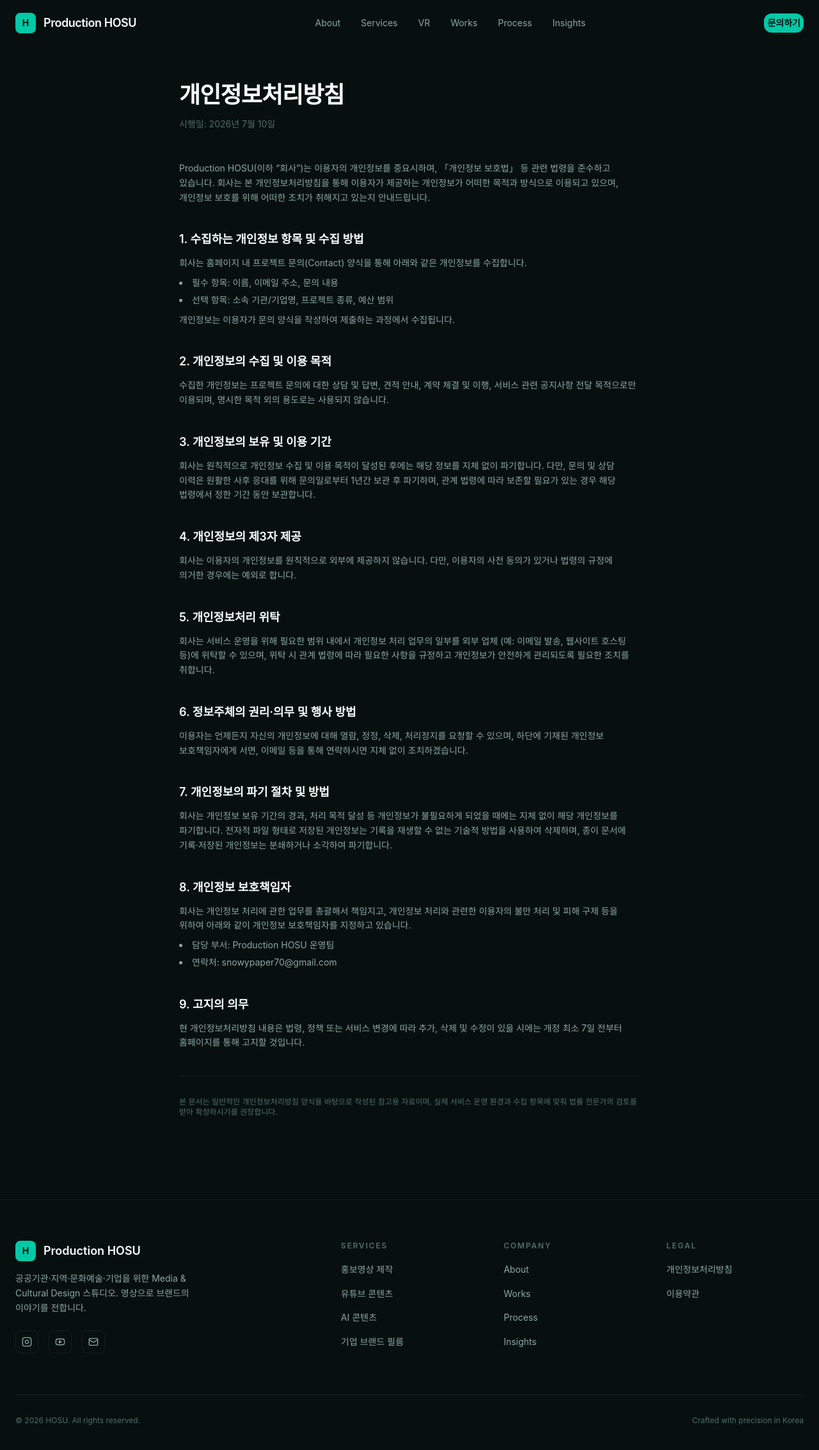
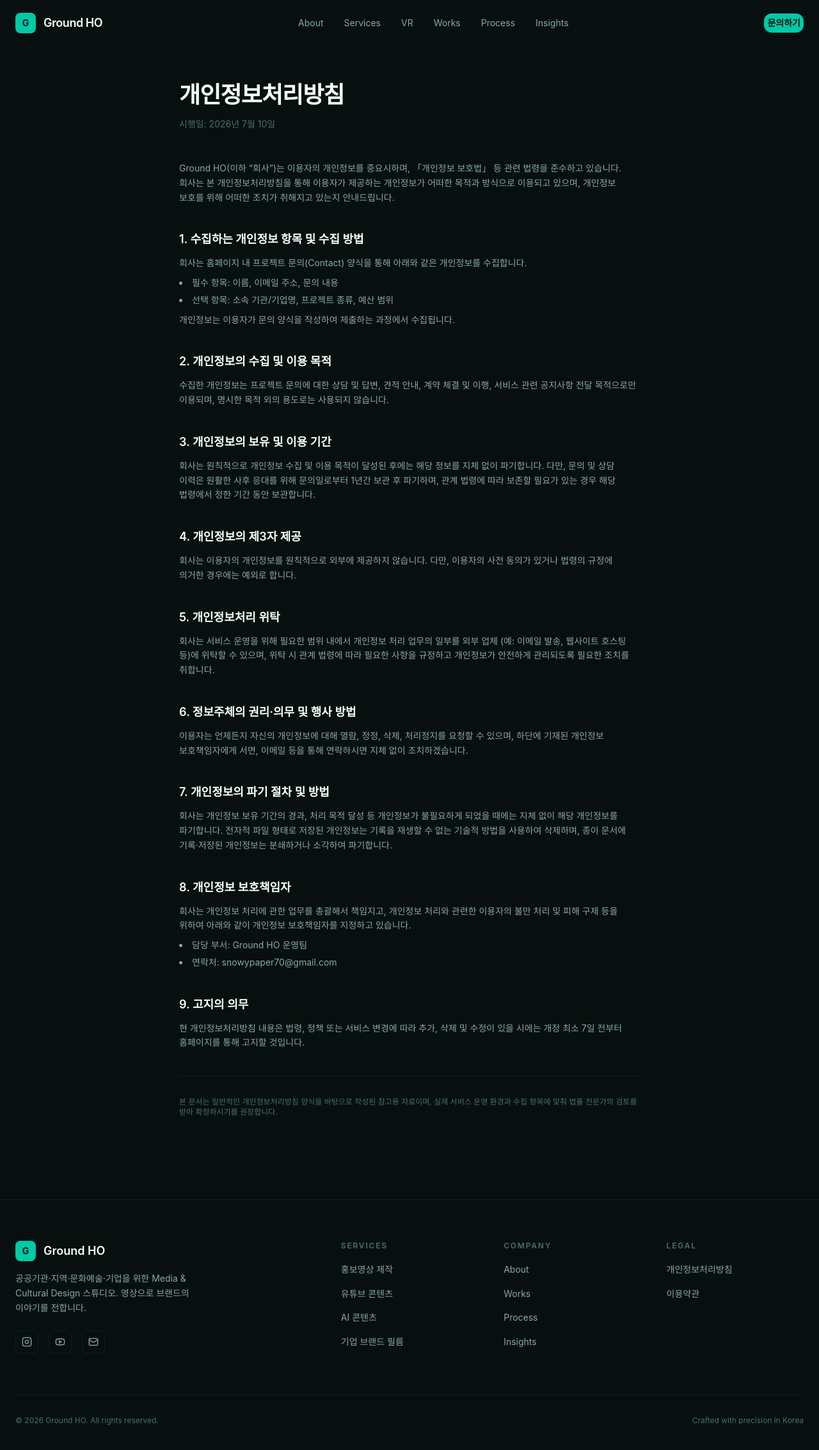
Before and after one commit to Bytesketcher/Media_LAB, a Next.js app: page /privacy in a window 1280 px wide. Shown: the top 2266 px of the page at 64% size. Built offline with nearby package versions, Linux system fonts and the light colour scheme; a web font is replaced by a local one.

Commit message:
기업명 Ground HO로 리브랜딩 (Production HOSU/HOSU -> Ground HO)

```diff
--- a/app/layout.tsx
+++ b/app/layout.tsx
@@ -4,20 +4,20 @@ import Navbar from "@/components/layout/Navbar";
 import Footer from "@/components/layout/Footer";
 
 export const metadata: Metadata = {
-  title: "Production HOSU — Media & Cultural Design",
+  title: "Ground HO — Media & Cultural Design",
   description:
     "공공기관·지역·문화예술·기업을 위한 홍보영상, 유튜브, 생성형 AI 콘텐츠 전문 미디어 스튜디오",
   keywords: ["홍보영상", "미디어스튜디오", "AI콘텐츠", "유튜브제작", "영상제작", "기업영상"],
   openGraph: {
-    title: "Production HOSU — Media & Cultural Design",
+    title: "Ground HO — Media & Cultural Design",
     description: "공공기관·지역·문화예술·기업을 위한 홍보영상과 생성형 AI 콘텐츠 제작",
     type: "website",
     locale: "ko_KR",
-    siteName: "HOSU",
+    siteName: "Ground HO",
   },
   twitter: {
     card: "summary_large_image",
-    title: "HOSU",
+    title: "Ground HO",
     description: "Media & Cultural Design",
   },
   robots: { index: true, follow: true },
--- a/app/privacy/page.tsx
+++ b/app/privacy/page.tsx
@@ -1,7 +1,7 @@
 import type { Metadata } from "next";
 
 export const metadata: Metadata = {
-  title: "개인정보처리방침 — Production HOSU",
+  title: "개인정보처리방침 — Ground HO",
 };
 
 export default function PrivacyPolicyPage() {
@@ -15,7 +15,7 @@ export default function PrivacyPolicyPage() {
       <div className="flex flex-col gap-10 text-[var(--text-secondary)] leading-relaxed text-sm">
         <section>
           <p>
-            Production HOSU(이하 &ldquo;회사&rdquo;)는 이용자의 개인정보를 중요시하며, 「개인정보 보호법」 등
+            Ground HO(이하 &ldquo;회사&rdquo;)는 이용자의 개인정보를 중요시하며, 「개인정보 보호법」 등
             관련 법령을 준수하고 있습니다. 회사는 본 개인정보처리방침을 통해 이용자가 제공하는 개인정보가
             어떠한 목적과 방식으로 이용되고 있으며, 개인정보 보호를 위해 어떠한 조치가 취해지고 있는지
             안내드립니다.
@@ -111,7 +111,7 @@ export default function PrivacyPolicyPage() {
             처리 및 피해 구제 등을 위하여 아래와 같이 개인정보 보호책임자를 지정하고 있습니다.
           </p>
           <ul className="list-disc list-inside flex flex-col gap-1 mt-2">
-            <li>담당 부서: Production HOSU 운영팀</li>
+            <li>담당 부서: Ground HO 운영팀</li>
             <li>연락처: snowypaper70@gmail.com</li>
           </ul>
         </section>
--- a/app/terms/page.tsx
+++ b/app/terms/page.tsx
@@ -1,7 +1,7 @@
 import type { Metadata } from "next";
 
 export const metadata: Metadata = {
-  title: "이용약관 — Production HOSU",
+  title: "이용약관 — Ground HO",
 };
 
 export default function TermsOfServicePage() {
@@ -18,7 +18,7 @@ export default function TermsOfServicePage() {
             제1조 (목적)
           </h2>
           <p>
-            본 약관은 Production HOSU(이하 &ldquo;회사&rdquo;)가 제공하는 웹사이트 및 관련 서비스
+            본 약관은 Ground HO(이하 &ldquo;회사&rdquo;)가 제공하는 웹사이트 및 관련 서비스
             (이하 &ldquo;서비스&rdquo;)의 이용과 관련하여 회사와 이용자 간의 권리, 의무 및 책임사항,
             기타 필요한 사항을 규정함을 목적으로 합니다.
           </p>
--- a/components/layout/Footer.tsx
+++ b/components/layout/Footer.tsx
@@ -31,9 +31,9 @@ export default function Footer() {
           <div className="lg:col-span-2">
             <div className="flex items-center gap-3 mb-4">
               <div className="w-8 h-8 rounded-lg bg-[var(--accent)] flex items-center justify-center">
-                <span className="text-[#07100f] font-bold text-sm">H</span>
+                <span className="text-[#07100f] font-bold text-sm">G</span>
               </div>
-              <span className="text-[var(--text-primary)] font-semibold text-lg">Production HOSU</span>
+              <span className="text-[var(--text-primary)] font-semibold text-lg">Ground HO</span>
             </div>
             <p className="text-sm text-[var(--text-secondary)] leading-relaxed max-w-xs">
               공공기관·지역·문화예술·기업을 위한 Media & Cultural Design 스튜디오.
@@ -88,7 +88,7 @@ export default function Footer() {
 
         <div className="flex flex-col md:flex-row items-center justify-between pt-8 border-t border-[var(--border-subtle)] gap-4">
           <p className="text-xs text-[var(--text-muted)]">
-            © 2026 HOSU. All rights reserved.
+            © 2026 Ground HO. All rights reserved.
           </p>
           <p className="text-xs text-[var(--text-muted)]">
             Crafted with precision in Korea
--- a/components/layout/Navbar.tsx
+++ b/components/layout/Navbar.tsx
@@ -64,14 +64,14 @@ export default function Navbar() {
           <a
             href="#"
             className="flex items-center gap-3 group"
-            aria-label="Production HOSU 홈"
+            aria-label="Ground HO 홈"
             onClick={(e) => { e.preventDefault(); window.scrollTo({ top: 0, behavior: "smooth" }); }}
           >
             <div className="w-8 h-8 rounded-lg bg-[var(--accent)] flex items-center justify-center">
-              <span className="text-[#07100f] font-bold text-sm">H</span>
+              <span className="text-[#07100f] font-bold text-sm">G</span>
             </div>
             <span className="text-[var(--text-primary)] font-semibold text-lg tracking-tight">
-              Production HOSU
+              Ground HO
             </span>
           </a>
 
@@ -125,7 +125,7 @@ export default function Navbar() {
             aria-label="모바일 메뉴"
           >
             <div className="flex justify-between items-center px-6 h-[72px]">
-              <span className="text-[var(--text-primary)] font-semibold text-lg">Production HOSU</span>
+              <span className="text-[var(--text-primary)] font-semibold text-lg">Ground HO</span>
               <button
                 onClick={() => setMenuOpen(false)}
                 className="text-[var(--text-primary)] cursor-pointer p-2"
--- a/components/sections/About.tsx
+++ b/components/sections/About.tsx
@@ -30,7 +30,7 @@ export default function About() {
         {/* Left — Text */}
         <div className="flex flex-col gap-8">
           <AnimateInView>
-            <SectionLabel>About HOSU</SectionLabel>
+            <SectionLabel>About Ground HO</SectionLabel>
           </AnimateInView>
 
           <AnimateInView delay={0.1}>
@@ -46,7 +46,7 @@ export default function About() {
 
           <AnimateInView delay={0.2}>
             <p className="text-[var(--text-secondary)] leading-relaxed text-lg">
-              HOSU는 공공기관, 지역 브랜드, 문화예술 기관, 기업을 위해
+              Ground HO는 공공기관, 지역 브랜드, 문화예술 기관, 기업을 위해
               정밀하게 설계된 영상 콘텐츠를 제작합니다. 단순한 촬영이 아니라
               <strong className="text-[var(--text-primary)] font-medium"> 전략적 스토리텔링</strong>을
               통해 브랜드의 가치를 명확하게 전달합니다.
@@ -56,7 +56,7 @@ export default function About() {
           <AnimateInView delay={0.3}>
             <p className="text-[var(--text-secondary)] leading-relaxed">
               생성형 AI와 영상 제작의 경계를 허물며, 새로운 미디어 경험을 설계합니다.
-              HOSU의 모든 프로젝트는 클라이언트와 깊은 협업으로 시작해 측정 가능한
+              Ground HO의 모든 프로젝트는 클라이언트와 깊은 협업으로 시작해 측정 가능한
               성과로 마무리됩니다.
             </p>
           </AnimateInView>
--- a/components/sections/Contact.tsx
+++ b/components/sections/Contact.tsx
@@ -219,7 +219,7 @@ export default function Contact() {
                           value={form.organization}
                           onChange={(e) => handleChange("organization", e.target.value)}
                           className="px-4 py-3 rounded-xl bg-[var(--surface-2)] border border-[var(--border-subtle)] text-[var(--text-primary)] text-sm placeholder:text-[var(--text-muted)] focus:outline-none focus:border-[var(--accent)] transition-colors duration-200"
-                          placeholder="HOSU Inc."
+                          placeholder="Ground HO Inc."
                           autoComplete="organization"
                         />
                       </div>
--- a/components/sections/Hero.tsx
+++ b/components/sections/Hero.tsx
@@ -43,7 +43,7 @@ export default function Hero() {
             src={`https://www.youtube.com/embed/${HERO_YOUTUBE_ID}?autoplay=1&mute=1&loop=1&playlist=${HERO_YOUTUBE_ID}&controls=0&showinfo=0&rel=0&iv_load_policy=3&modestbranding=1&playsinline=1`}
             allow="autoplay; encrypted-media"
             allowFullScreen={false}
-            title="HOSU 히어로 영상"
+            title="Ground HO 히어로 영상"
             style={{ objectFit: "cover" }}
           />
         )}
@@ -176,7 +176,7 @@ export default function Hero() {
               src={`https://www.youtube.com/embed/${HERO_YOUTUBE_ID}?autoplay=1&rel=0`}
               allow="autoplay; encrypted-media"
               allowFullScreen
-              title="HOSU 쇼릴"
+              title="Ground HO 쇼릴"
             />
             <button
               onClick={() => setShowPlayer(false)}
--- a/components/sections/Services.tsx
+++ b/components/sections/Services.tsx
@@ -87,7 +87,7 @@ export default function Services() {
           </AnimateInView>
           <AnimateInView delay={0.2}>
             <p className="text-[var(--text-secondary)] max-w-lg text-center leading-relaxed">
-              기획, 촬영, 편집, AI 후반 작업까지 — 영상의 모든 단계를 HOSU가 함께합니다.
+              기획, 촬영, 편집, AI 후반 작업까지 — 영상의 모든 단계를 Ground HO가 함께합니다.
             </p>
           </AnimateInView>
         </div>
```
Also changed, not shown: components/sections/FeaturedVideo.tsx (+6 -6 lines).
